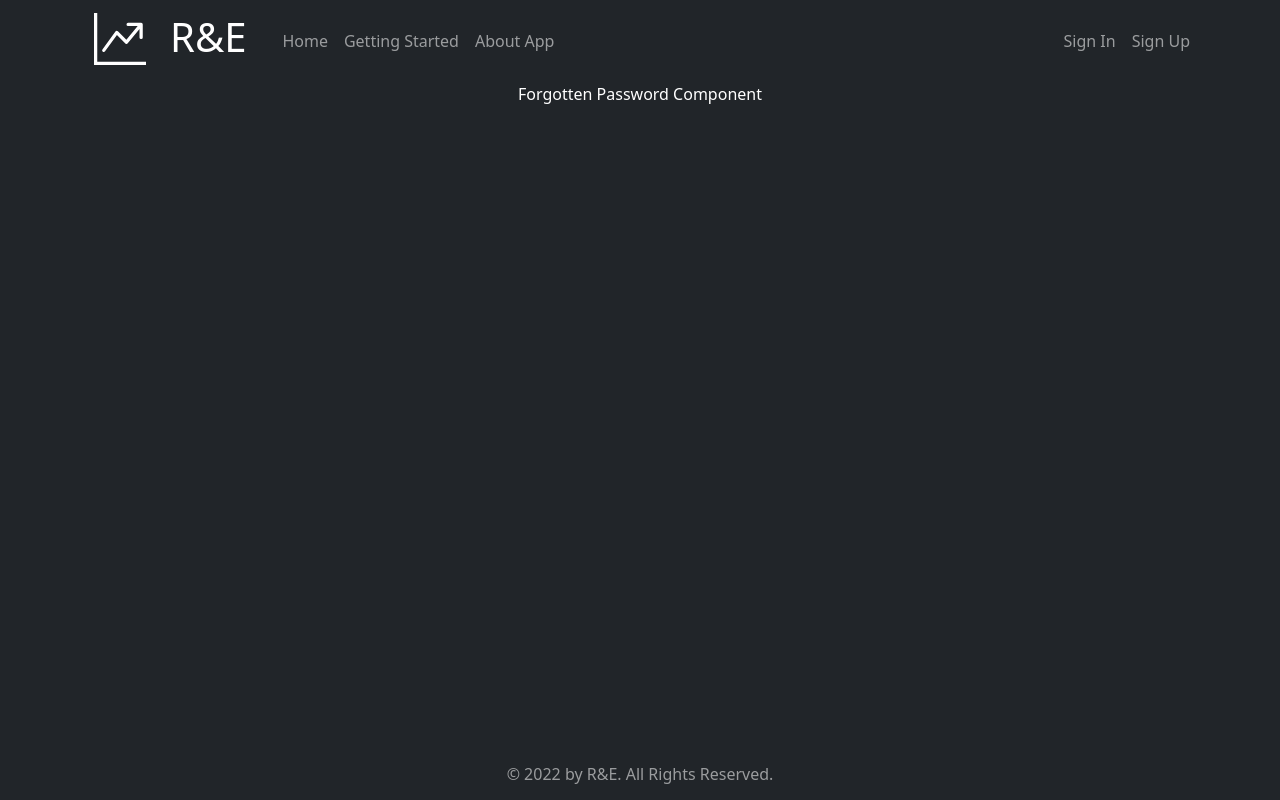
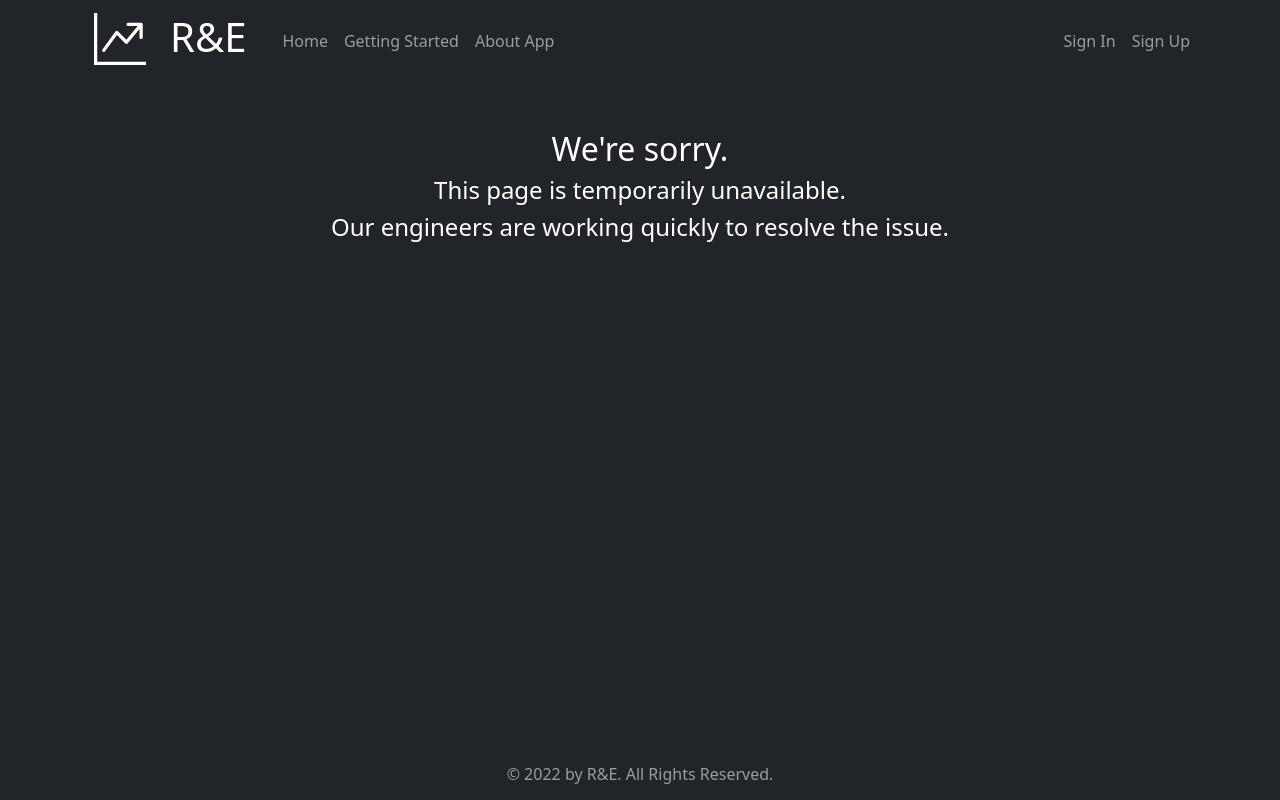
Before and after one commit to teatroCamillo/pd-app-rs, a React (Create React App) app in the folder pd-ui/: page /forgotten-password in a window 1280 px wide. Built offline with nearby package versions, Linux system fonts and the light colour scheme.

Commit message:
Added ServiceWorkComponent and provided it in ForgottenPasswordComponent.

```diff
--- a/pd-ui/src/components/ForgottenPasswordComponent.jsx
+++ b/pd-ui/src/components/ForgottenPasswordComponent.jsx
@@ -1,11 +1,8 @@
-import Container from "react-bootstrap/Container";
+import ServiceWorkComponent from "./ServiceWorkComponent";
+
 const ForgottenPasswordComponent = () => {
     return (
-        <main>
-            <Container className="text-center">
-            Forgotten Password Component
-            </Container>
-        </main>
+        <ServiceWorkComponent />
     );
   };
 
--- /dev/null
+++ b/pd-ui/src/components/ServiceWorkComponent.jsx
@@ -0,0 +1,21 @@
+import Container from "react-bootstrap/Container";
+import Row from "react-bootstrap/Row";
+
+const ServiceWorkComponent = () => {
+
+    return (
+        <main>
+        <Container className="h-100 pt-5">
+          <Row className="justify-content-center">
+            <h2 className="text-center">We're sorry.</h2>
+            <h4 className="text-center">This page is temporarily unavailable.</h4>
+            <h4 className="text-center">Our engineers are working quickly to resolve the issue.</h4>
+          </Row>
+
+        </Container>
+      </main>
+    )
+
+}
+
+export default ServiceWorkComponent;
--- a/pd-ui/src/components/SignUpComponent.jsx
+++ b/pd-ui/src/components/SignUpComponent.jsx
@@ -43,7 +43,6 @@ const SignUpComponent = (props) => {
 
   return (
     <main>
-
       <Container className="h-100 pt-5">
         <Row className="justify-content-center">
           <h2 className="text-center">Let's Sign Up</h2>
```
